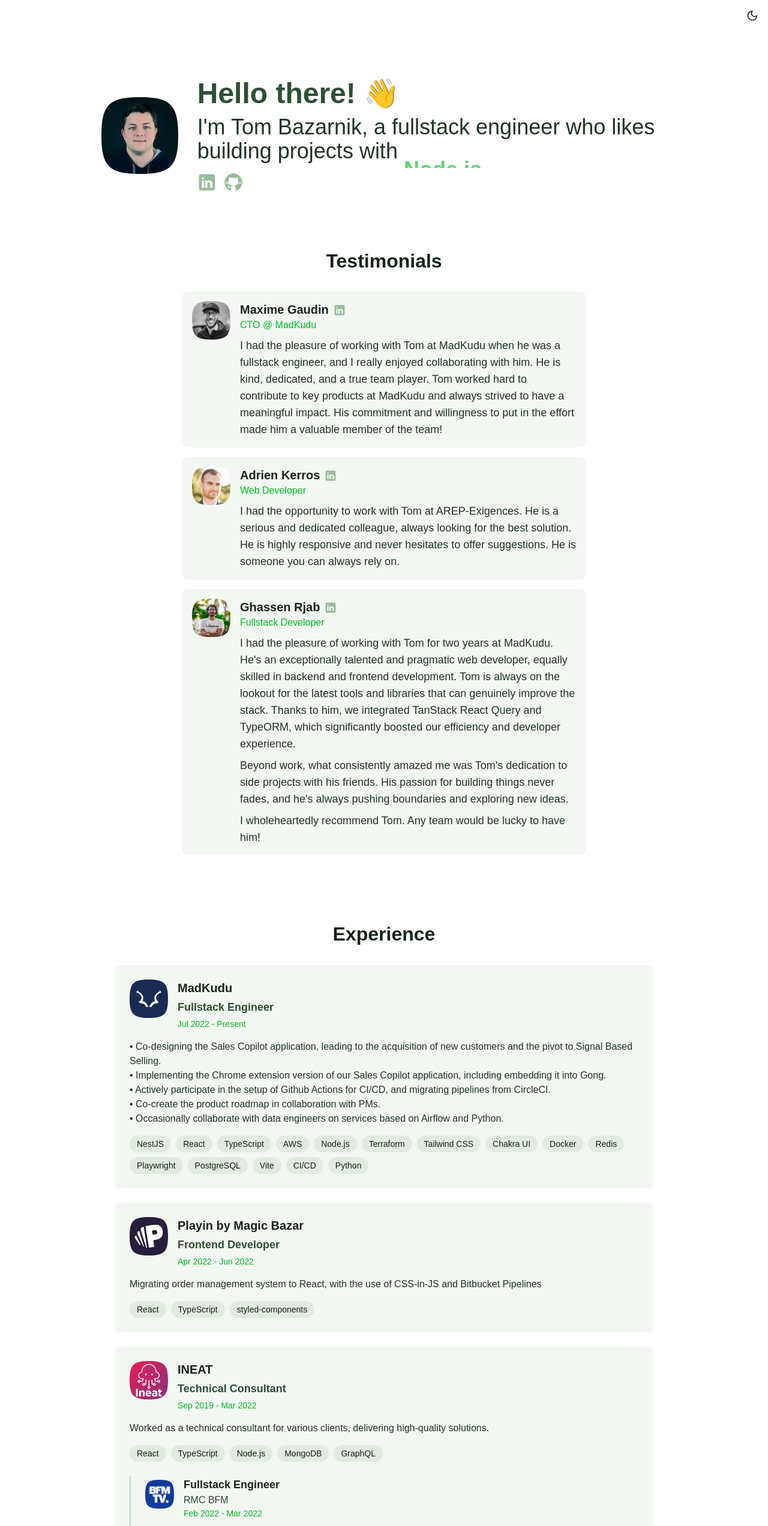
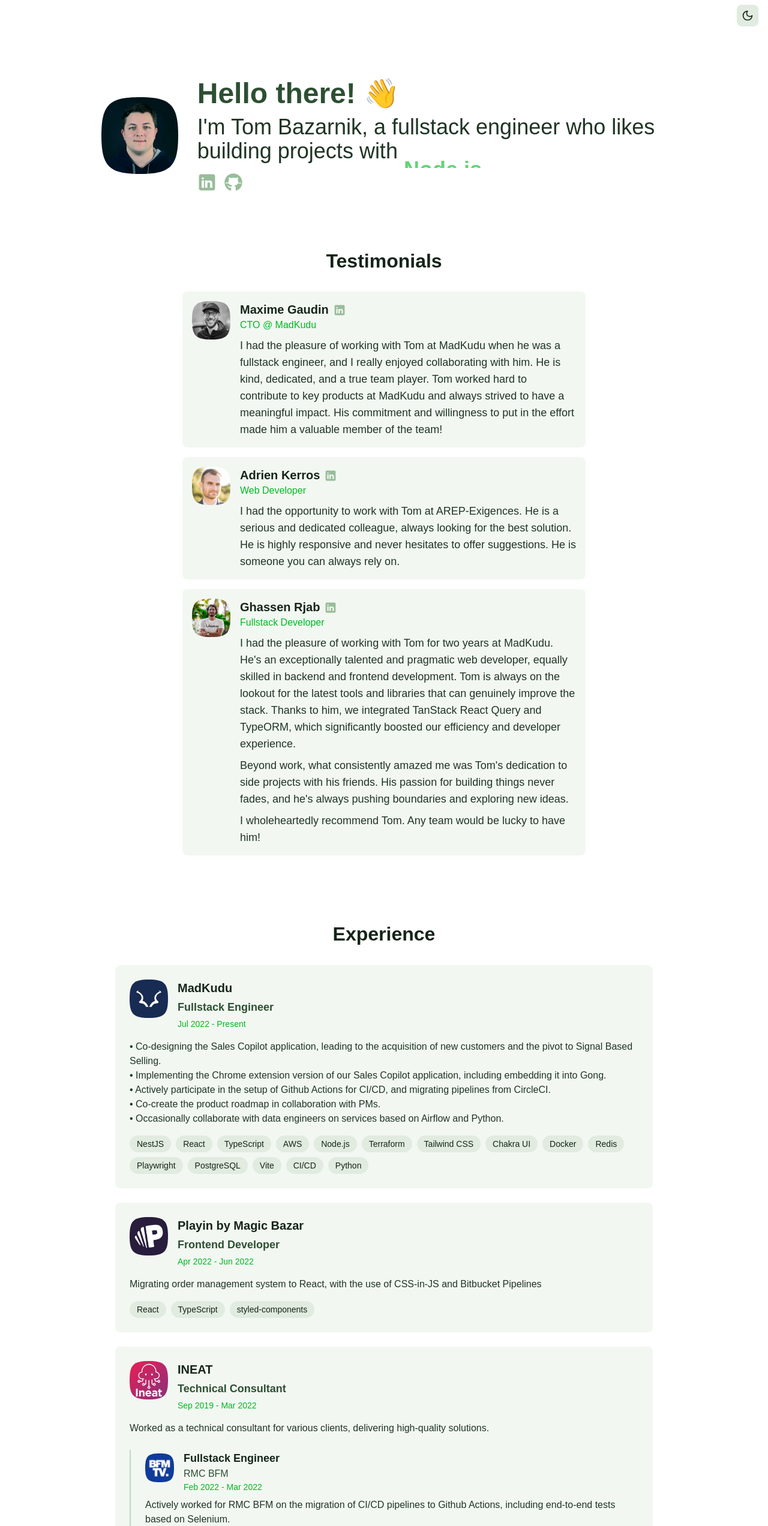
Before and after one commit to tommywalkie/portfolio, a React (Vite) app: page / in a window 1280 px wide. Shown: the top 2544 px of the page at 60% size. Built offline with nearby package versions, Linux system fonts and the light colour scheme; a small style sheet from the web is missing.

Commit message:
tweaked dark mode toggle button

```diff
--- a/src/components/Header.tsx
+++ b/src/components/Header.tsx
@@ -10,7 +10,7 @@
 
       <button
         onClick={toggleDarkMode}
-        className="p-2 rounded-lg hover:bg-primary-600 hover:text-white dark:hover:bg-primary-600 cursor-pointer ring-none focus:ring-none"
+        className="p-2 rounded-lg bg-primary-100 dark:bg-primary-700 hover:bg-primary-200 dark:hover:text-white dark:hover:bg-primary-600 cursor-pointer ring-none focus:ring-none mr-2"
         aria-label={isDark ? 'Switch to light mode' : 'Switch to dark mode'}
       >
         {isDark ? <Sun className="w-5 h-5 text-white" /> : <Moon className="w-5 h-5" />}
--- a/src/data/experiences.json
+++ b/src/data/experiences.json
@@ -38,7 +38,7 @@
       "period": "Sep 2019 - Mar 2022",
       "role": "Technical Consultant",
       "description": "Worked as a technical consultant for various clients, delivering high-quality solutions.",
-      "technologies": ["React", "TypeScript", "Node.js", "MongoDB", "GraphQL"],
+      "technologies": [],
       "subExperiences": [
         {
           "role": "Fullstack Engineer",
```
